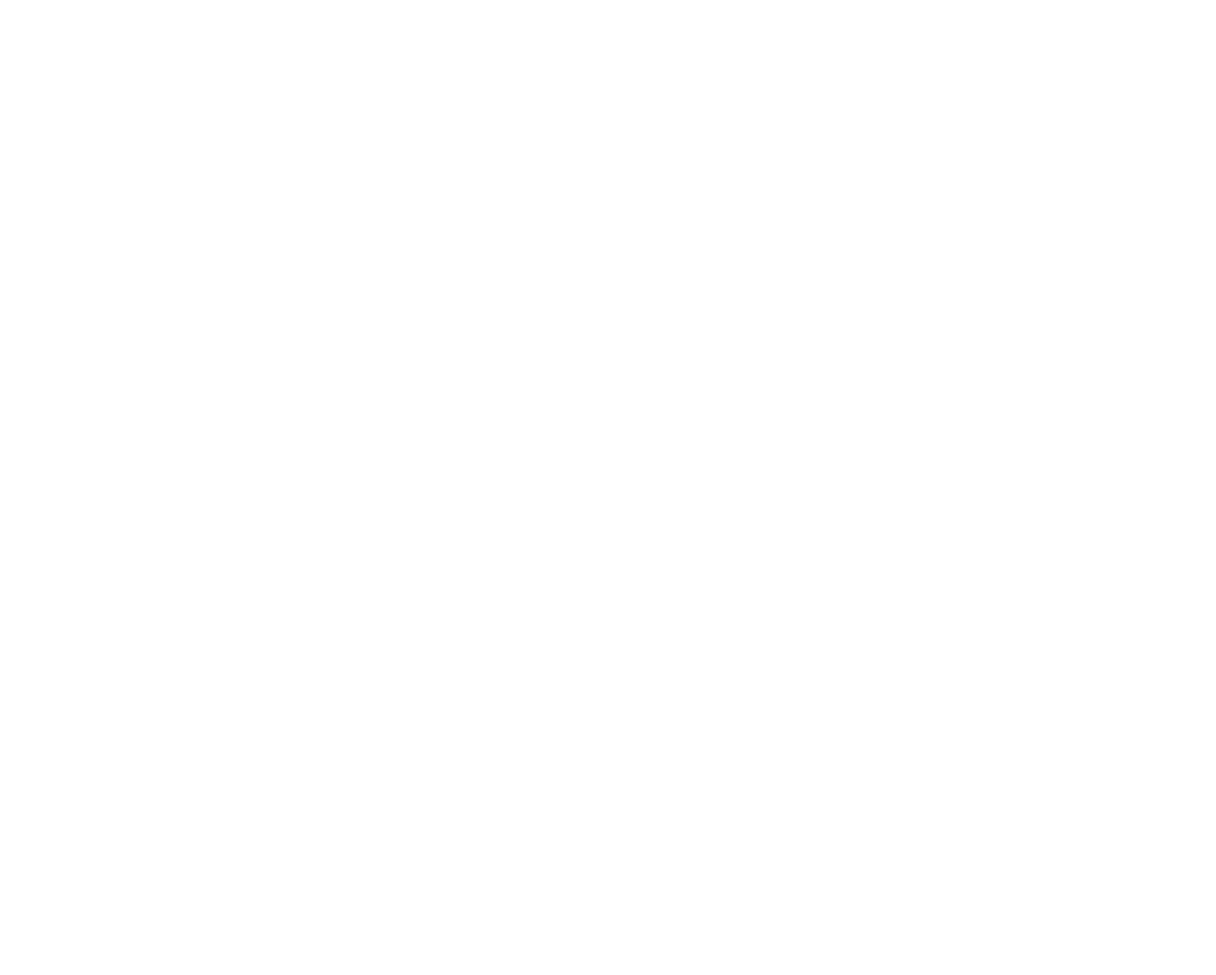
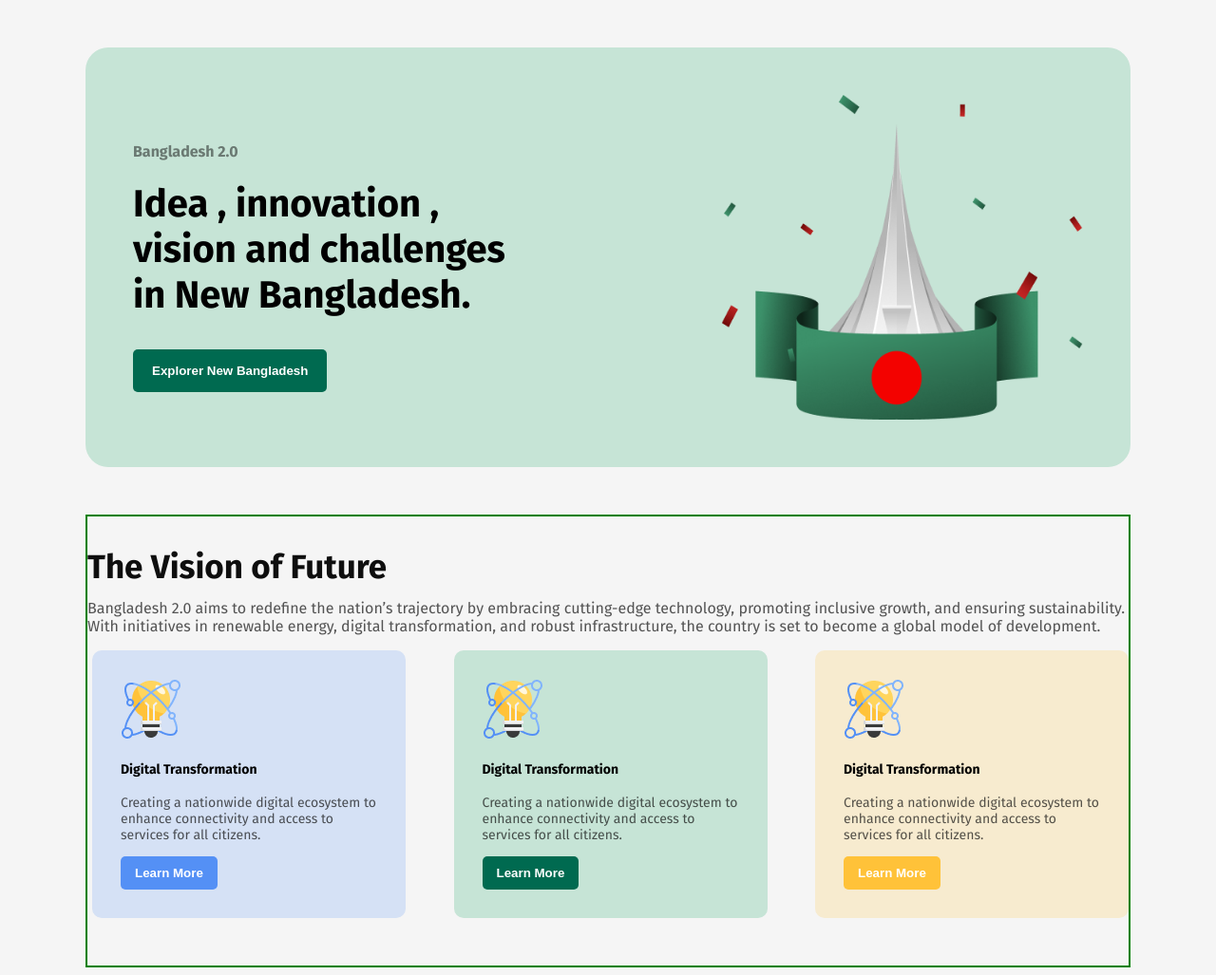
Before and after one commit to sufihasan/bangladesh-new-assign1, a plain HTML site: page index.html in a window 1280 px wide. Shown: the whole page at 95% size. Before the commit the page ends 800 px from the top, so only its background shows below. Drawn offline with Linux system fonts and the light colour scheme.

Commit message:
work with card and vission future

```diff
--- a/index.html
+++ b/index.html
@@ -5,14 +5,67 @@
     <meta charset="UTF-8">
     <meta name="viewport" content="width=device-width, initial-scale=1.0">
     <title>New Bangladesh</title>
+    <link rel="stylesheet" href="styles/style.css">
 </head>
 
 <body>
     <header>
-
+        <section class="banner-section">
+            <div class="banner-container">
+                <div class="banner-info">
+                    <h4>Bangladesh 2.0</h4>
+                    <h1>Idea , innovation ,<br>
+                        vision and challenges <br> in New Bangladesh.</h1>
+                    <button class="btn-primary">Explorer New Bangladesh</button>
+                </div>
+                <img src="images/assets/hero.png" alt="" srcset="">
+            </div>
+        </section>
     </header>
     <main>
-
+        <section>
+            <div class="vission-future-container">
+                <div class="vission-future-info">
+                    <h2 class="title">The Vision of Future</h2>
+                    <p class="color-primay">Bangladesh 2.0 aims to redefine the nation’s trajectory by embracing
+                        cutting-edge technology,
+                        promoting inclusive growth, and ensuring sustainability. With initiatives in renewable energy,
+                        digital transformation, and robust infrastructure,
+                        the country is set to become a global model of development.</p>
+                </div>
+                <div class="vission-future-card">
+                    <div class="card-container">
+                        <div class="card c1">
+                            <img src="images/assets/cardicon.png" alt="" srcset="">
+                            <h4>Digital Transformation</h4>
+                            <p class="color-primay">Creating a nationwide digital ecosystem to enhance connectivity and
+                                access
+                                to services for
+                                all citizens.</p>
+                            <button>Learn More</button>
+                        </div>
+                        <div class="card c2">
+                            <img src="images/assets/cardicon.png" alt="" srcset="">
+                            <h4>Digital Transformation</h4>
+                            <p class="color-primay">Creating a nationwide digital ecosystem to enhance connectivity and
+                                access
+                                to services for
+                                all citizens.</p>
+                            <button>Learn More</button>
+                        </div>
+                        <div class="card c3">
+                            <img src="images/assets/cardicon.png" alt="" srcset="">
+                            <h4>Digital Transformation</h4>
+                            <p class="color-primay">Creating a nationwide digital ecosystem to enhance connectivity and
+                                access
+                                to services for
+                                all citizens.</p>
+                            <button>Learn More</button>
+                        </div>
+                    </div>
+                </div>
+            </div>
+        </section>
     </main>
 
 </body>
--- /dev/null
+++ b/styles/style.css
@@ -0,0 +1,173 @@
+@import url('https://fonts.googleapis.com/css2?family=Fira+Sans:ital,wght@0,100;0,200;0,300;0,400;0,500;0,600;0,700;0,800;0,900;1,100;1,200;1,300;1,400;1,500;1,600;1,700;1,800;1,900&display=swap');
+
+body {
+    background-color: #f5f5f5;
+    font-family: Fira Sans;
+}
+
+main {
+    width: 1096px;
+    border: 2px solid green;
+    margin: 0 auto;
+}
+
+/* banner section style start */
+.banner-container {
+    display: flex;
+    align-items: center;
+    justify-content: space-between;
+    padding: 50px 50px;
+    border-radius: 24px;
+    background: rgb(198, 228, 214);
+    width: 1000px;
+    margin: 0 auto;
+}
+
+.banner-section {
+    margin: 50px 0px;
+}
+
+.banner-info h4 {
+    color: rgba(14, 14, 14, 0.5);
+}
+
+.banner-info h1 {
+    font-size: 40px;
+    font-weight: 700;
+    margin-top: 0px;
+}
+
+.banner-container img {
+    width: 381px;
+    height: 342px;
+}
+
+/* banner section end*/
+
+/* common section start */
+.btn-primary {
+    border-radius: 5px;
+    background: rgb(0, 106, 80);
+    padding: 15px 20px;
+    border: 0px;
+    color: white;
+    font-weight: bold;
+}
+
+.btn-primary:hover {
+
+    background: rgb(6, 196, 148);
+
+}
+
+.title {
+    color: rgb(14, 14, 14);
+    font-size: 35px;
+    font-weight: 700;
+    line-height: 48px;
+    letter-spacing: 0%;
+
+}
+
+.color-primay {
+    color: rgba(14, 14, 14, 0.7);
+}
+
+/* .common-p {
+    color: rgba(14, 14, 14, 0.7);
+    font-size: 16px;
+    font-weight: 400;
+    line-height: 24px;
+    letter-spacing: 0%;
+} */
+
+
+/* common section end  */
+
+
+/* vission future container with card start  */
+.vission-future-container {
+
+    border-radius: 10px;
+
+    margin-bottom: 50px;
+}
+
+.vission-future-info p {
+    margin-top: 0px;
+}
+
+.vission-future-info h2 {
+    margin-bottom: 10px;
+
+}
+
+.card-container {
+    display: flex;
+    justify-content: space-between;
+}
+
+.card {
+    margin-left: 5px;
+    width: 270px;
+    padding: 30px;
+    border-radius: 10px;
+    font-size: 14px;
+}
+
+.c1 {
+    background-color: #d5e1f5;
+    /* background-color: black; */
+}
+
+.c1 button {
+    border-radius: 5px;
+    background: rgb(84, 144, 245);
+    padding: 10px 15px;
+    border: 0px;
+    color: white;
+    font-weight: bold;
+}
+
+.c1 button:hover {
+    background: rgb(34, 106, 231);
+}
+
+
+
+.c2 {
+    background-color: #c6e4d6;
+}
+
+.c2 button {
+    border-radius: 5px;
+    background: rgb(0, 106, 80);
+    padding: 10px 15px;
+    border: 0px;
+    color: white;
+    font-weight: bold;
+}
+
+
+.c2 button:hover {
+    background: rgb(4, 194, 146);
+}
+
+.c3 {
+    background-color: #f7ebcf;
+}
+
+.c3 button {
+    border-radius: 5px;
+    background: rgb(255, 194, 57);
+    padding: 10px 15px;
+    border: 0px;
+    color: white;
+    font-weight: bold;
+}
+
+.c3 button:hover {
+    background: rgb(153, 109, 5);
+}
+
+/* vission future container with card end  */
```
Also changed, not shown: images/UI/banner.png (added), images/UI/donate.png (added), images/UI/news.png (added), images/UI/newsletter.png (added), images/UI/quotes.png (added), images/UI/vision.png (added), images/assets/al-jazeera.png (added), images/assets/cardicon.png (added), images/assets/facebook.png (added), images/assets/hero.png (added), images/assets/instagram.png (added), images/assets/quote-bg.png (added), images/assets/satelite.png (added), images/assets/x.png (added).
